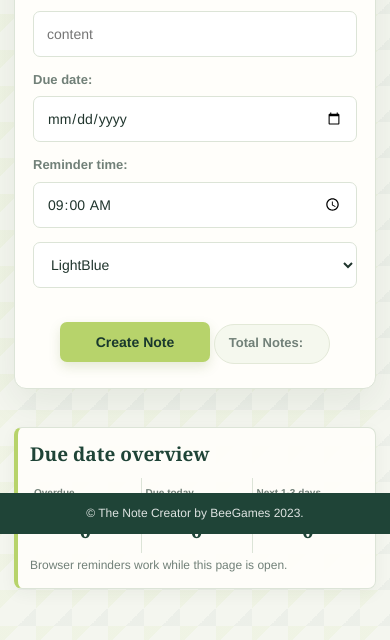
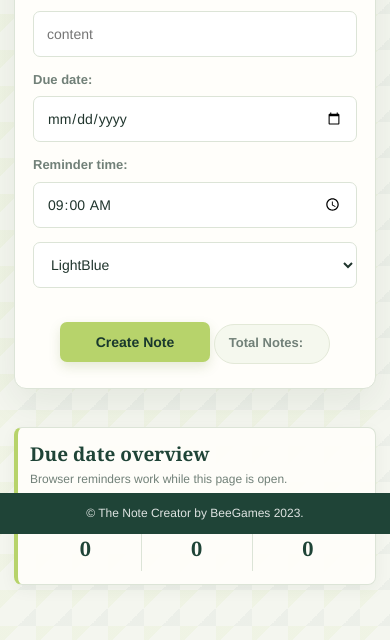
Before and after one commit to EliranTakiya/note-creator, a website built with Vite: page index.html in a window 390 px wide. Shown: the part 310-950 px from the top of the page. Built offline with nearby package versions, Linux system fonts and the light colour scheme.

Commit message:
Match due overview and notes spacing

```diff
--- a/index.html
+++ b/index.html
@@ -61,6 +61,7 @@
       <div class="due-summary-content">
         <div>
           <h2>Due date overview</h2>
+          <p class="due-summary-hint">Browser reminders work while this page is open.</p>
           <table class="due-summary-table">
             <thead>
               <tr>
@@ -77,7 +78,6 @@
               </tr>
             </tbody>
           </table>
-          <p class="due-summary-hint">Browser reminders work while this page is open.</p>
         </div>
       </div>
     </section>
--- a/src/style.css
+++ b/src/style.css
@@ -311,12 +311,12 @@ input::-webkit-calendar-picker-indicator {
 }
 
 .due-summary {
-    margin: 18px auto 4px;
+    margin: 18px auto 0;
     text-align: left;
 }
 
 .due-summary-content {
-    padding: 18px 22px 10px;
+    padding: 18px 22px 13px;
     border: 1px solid var(--line);
     border-left: 4px solid var(--leaf);
     border-radius: 8px;
@@ -325,7 +325,7 @@ input::-webkit-calendar-picker-indicator {
 }
 
 .due-summary h2 {
-    margin: 0 0 13px;
+    margin: 0 0 5px;
     color: var(--forest);
     font-family: Georgia, "Times New Roman", serif;
     font-size: 19px;
@@ -369,7 +369,7 @@ input::-webkit-calendar-picker-indicator {
 }
 
 .due-summary .due-summary-hint {
-    margin-top: 3px;
+    margin: 0 0 8px;
     color: var(--muted);
     font-size: 12px;
 }
@@ -575,7 +575,7 @@ footer p {
     }
 
     .due-summary-content {
-        padding: 16px 12px 14px;
+        padding: 16px 12px 13px;
     }
 
     .due-summary-table th {
```
